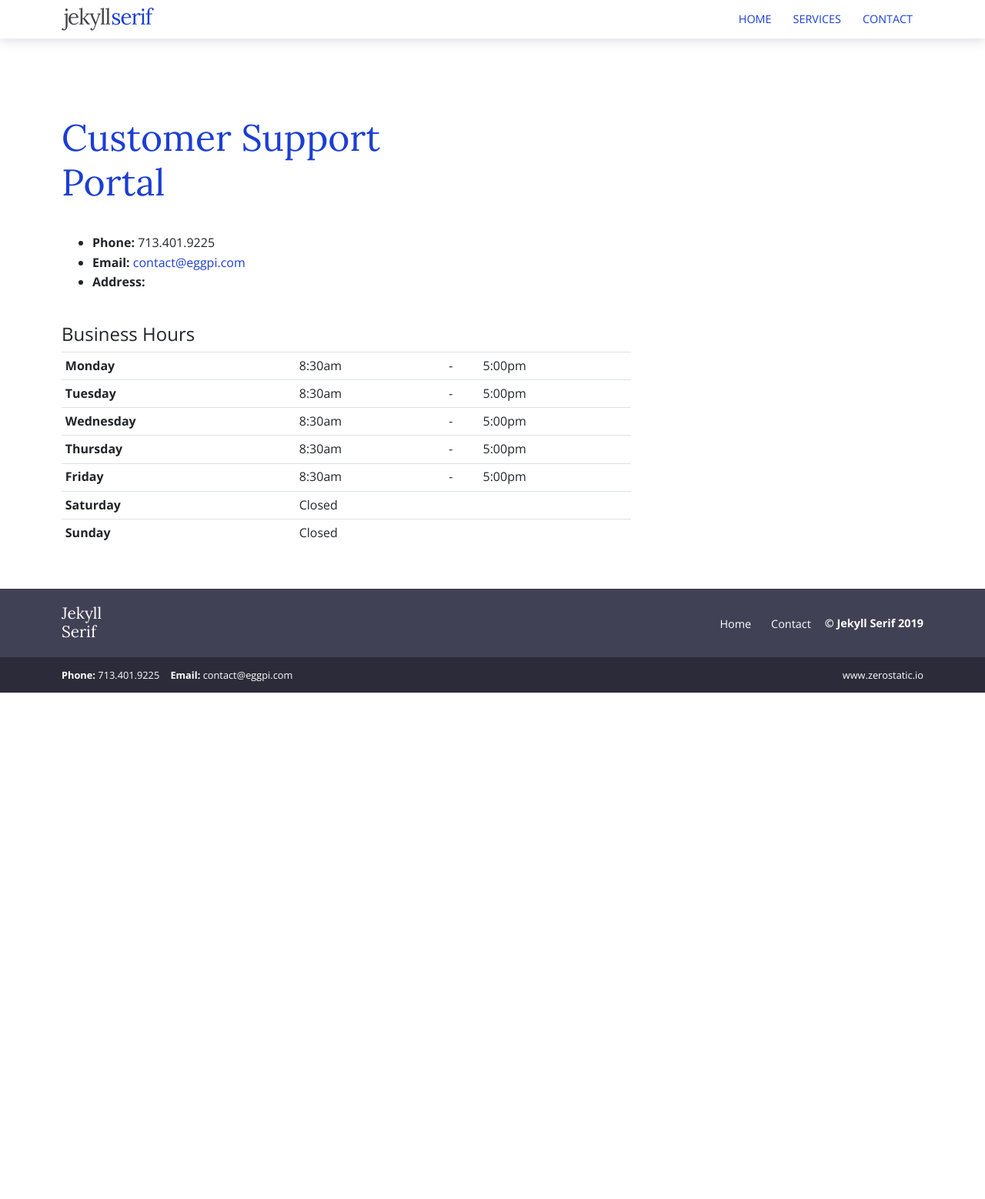
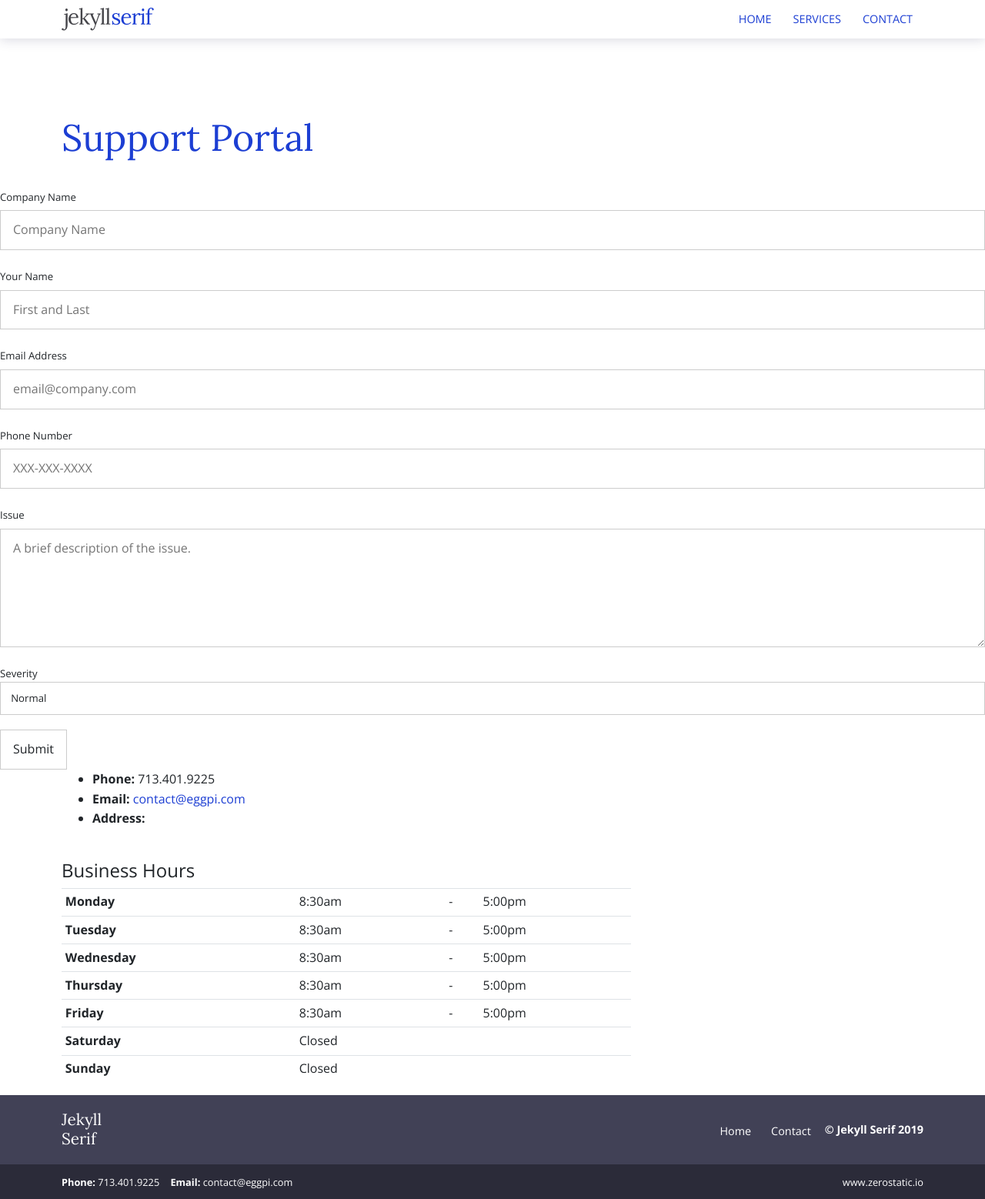
Before and after one commit to eggpi-site/eggpi-site.github.io, a Jekyll site: the page built from support.html, in a window 1280 px wide. Shown: the whole page at 77% size. Built offline with Jekyll 4.4.1, drawn with Linux system fonts in a browser that asks for light colours; before the commit the page ends 900 px from its top, so only the background shows below that.

Commit message:
Update support.html

```diff
--- a/support.html
+++ b/support.html
@@ -8,11 +8,134 @@ bodyClass: page-contact
   <div class="container">
     <div class="row">
       <div class="col-12">
-        <h1>Customer Support Portal</h1>
+        <h1>Support Portal</h1>
       </div>
     </div>
   </div>
 </div>
+
+<form id="fs-frm" name="trouble-ticket" accept-charset="utf-8" action="https://formspree.io/ticket@eggpi.com" method="post">
+  <fieldset id="fs-frm-inputs">
+    <label for="company-name">Company Name</label>
+    <input type="text" name="name" id="company-name" placeholder="Company Name" required="">
+    <label for="full-name">Your Name</label>
+    <input type="text" name="name" id="full-name" placeholder="First and Last" required="">
+    <label for="email-address">Email Address</label>
+    <input type="email" name="_replyto" id="email-address" placeholder="email@company.com" required="">
+    <label for="phone">Phone Number</label>
+    <input type="text" name="name" id="company-name" placeholder="XXX-XXX-XXXX" required="">     <label for="message">Issue</label>
+    <textarea rows="5" name="message" id="message" placeholder="A brief description of the issue." required=""></textarea>
+    <input type="hidden" name="_subject" id="email-subject" value="Contact Form Submission">
+   <label for="severity">Severity
+      <select name="ticket-severity">
+  <option value="normal">Normal</option>
+  <option value="low">Low</option>
+  <option value="high">High</option>
+  <option value="urgent">Urgent</option>
+</select>
+  </fieldset>
+  <input type="submit" value="Submit">
+</form><style>/* reset */
+#fs-frm input,
+#fs-frm select,
+#fs-frm button,
+#fs-frm textarea,
+#fs-frm fieldset,
+#fs-frm optgroup,
+#fs-frm label {
+  font-family: inherit;
+  font-size: 100%;
+  color: inherit;
+  border: none;
+  border-radius: 0;
+  display: block;
+  width: 100%;
+  padding: 0;
+  margin: 0;
+  -webkit-appearance: none;
+  -moz-appearance: none;
+}
+#fs-frm label,
+#fs-frm legend {
+  font-size: .825em;
+  margin-bottom: .5em;
+}
+/* border, padding, margin, width */
+#fs-frm input,
+#fs-frm select,
+#fs-frm button,
+#fs-frm textarea {
+  border: 1px solid rgba(0,0,0,0.2);
+  background-color: rgba(255,255,255,0.9);
+  padding: .75em 1em;
+  margin-bottom: 1.5em;
+}
+#fs-frm input:focus,
+#fs-frm select:focus,
+#fs-frm textarea:focus {
+  background-color: white;
+  outline-style: solid;
+  outline-width: thin;
+  outline-color: gray;
+  outline-offset: -1px;
+}
+#fs-frm [type="text"],
+#fs-frm [type="email"] {
+  width: 100%;
+}
+#fs-frm button,
+#fs-frm [type="button"],
+#fs-frm [type="submit"],
+#fs-frm [type="reset"] {
+  width: auto;
+  cursor: pointer;
+  -webkit-appearance: button;
+  -moz-appearance: button;
+  appearance: button;
+}
+#fs-frm button:focus,
+#fs-frm [type="button"]:focus,
+#fs-frm [type="submit"]:focus,
+#fs-frm [type="reset"]:focus {
+  outline: none;
+}
+#fs-frm [type="submit"],
+#fs-frm [type="reset"] {
+  margin-bottom: 0;
+}
+#fs-frm button,
+#fs-frm select {
+  text-transform: none;
+}
+
+/* address, locale */
+#fs-frm fieldset.locale input[name="city"],
+#fs-frm fieldset.locale select[name="state"],
+#fs-frm fieldset.locale input[name="postal-code"] {
+  display: inline;
+}
+#fs-frm fieldset.locale input[name="city"] {
+  width: 52%;
+}
+#fs-frm fieldset.locale select[name="state"],
+#fs-frm fieldset.locale input[name="postal-code"] {
+  width: 20%;
+}
+#fs-frm fieldset.locale input[name="city"],
+#fs-frm fieldset.locale select[name="state"] {
+  margin-right: 3%;
+}
+</style>
+
+
+
+
+
+
+
+
+
+
 <div class="container">
   <div class="row">
     <div class="col-12 col-md-8">
```
